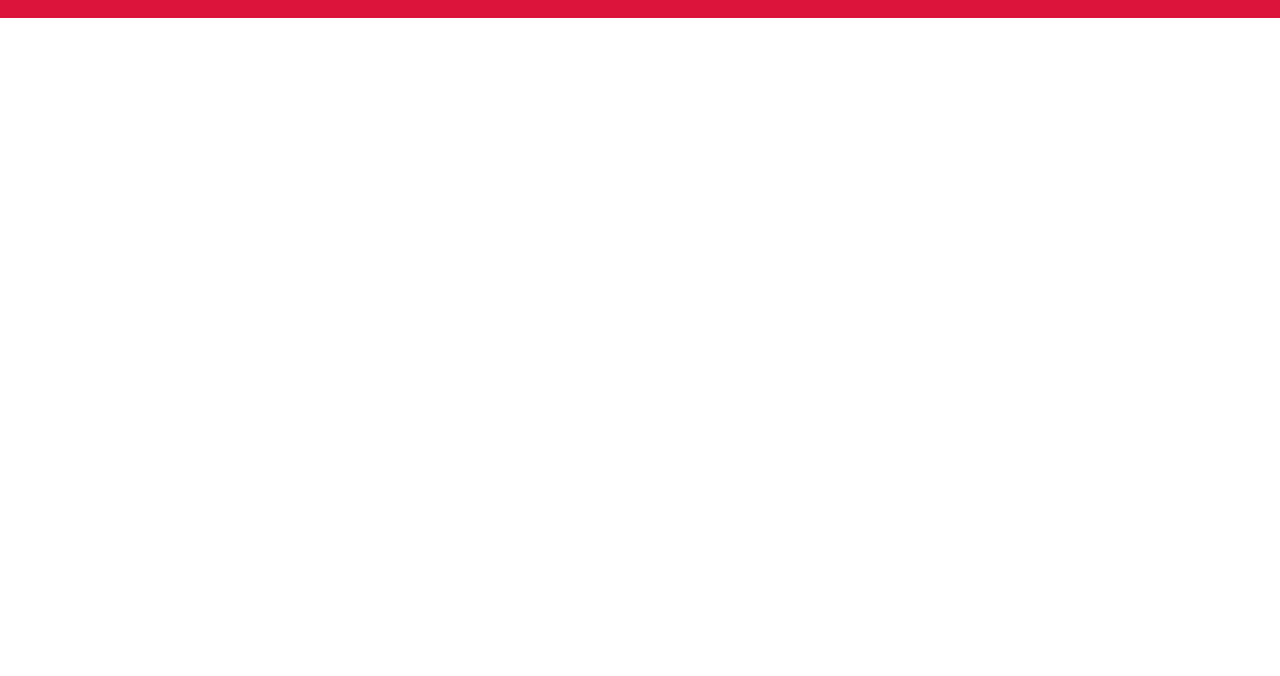
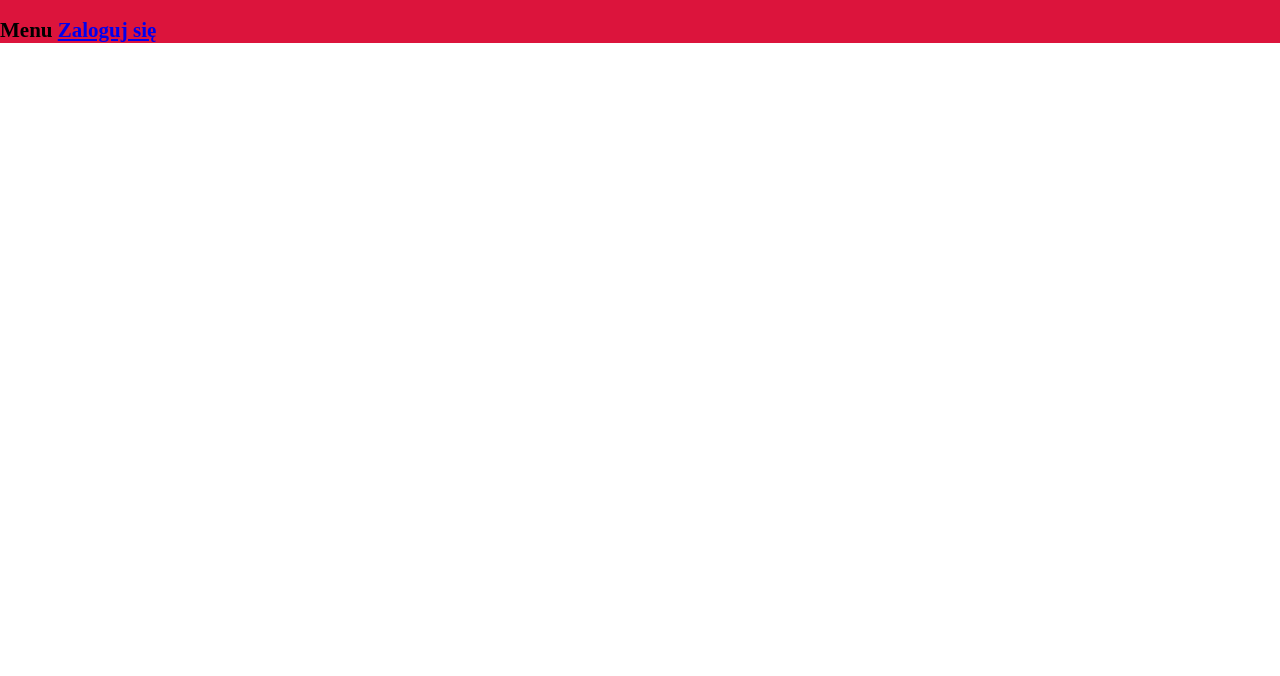
Before and after one commit to Paravati/Moteczkowo, a plain HTML site: page index.html in a window 1280 px wide. Shown: the part 124-800 px from the top of the page. Drawn offline with Linux system fonts and the light colour scheme.

Commit message:
Added new site under link

```diff
--- a/blog.css
+++ b/blog.css
@@ -1,7 +1,6 @@
 *{
 	margin: 0;
 }
-
 
 .page-header {
     background-color: #DC143C;
@@ -22,6 +21,13 @@ h1{
 	padding-left: 50px;
 }
 
+.menu-bar {
+    color: black;
+    background-color: #DC143C;
+    font-size: 14px;
+    margin: 5;
+}
+
 
 div{
 	background-color: brown;
--- a/index.html
+++ b/index.html
@@ -3,6 +3,7 @@
 	<head>
 		<meta charset="UTF-8">
 		<title>Moteczkowo</title>
+
 		<!--
         <link rel="stylesheet" href="//maxcdn.bootstrapcdn.com/bootstrap/3.2.0/css/bootstrap.min.css">
         <link rel="stylesheet" href="//maxcdn.bootstrapcdn.com/bootstrap/3.2.0/css/bootstrap-theme.min.css">-->
@@ -16,5 +17,12 @@
 			<p><i>Blog dla prawdziwych pasjonatów szydełkowych historii!</i></p>
     </div>
 
+	<div class="menu-bar" id="123">
+		<h2>
+			<p1>Menu</p1>
+			<p1><a href="logowanie.html">Zaloguj się</a></p1>
+		</h2>
+	</div>
+
 </body>
 </html>
```
Also changed, not shown: logowanie.html (added, +13 -0 lines).
